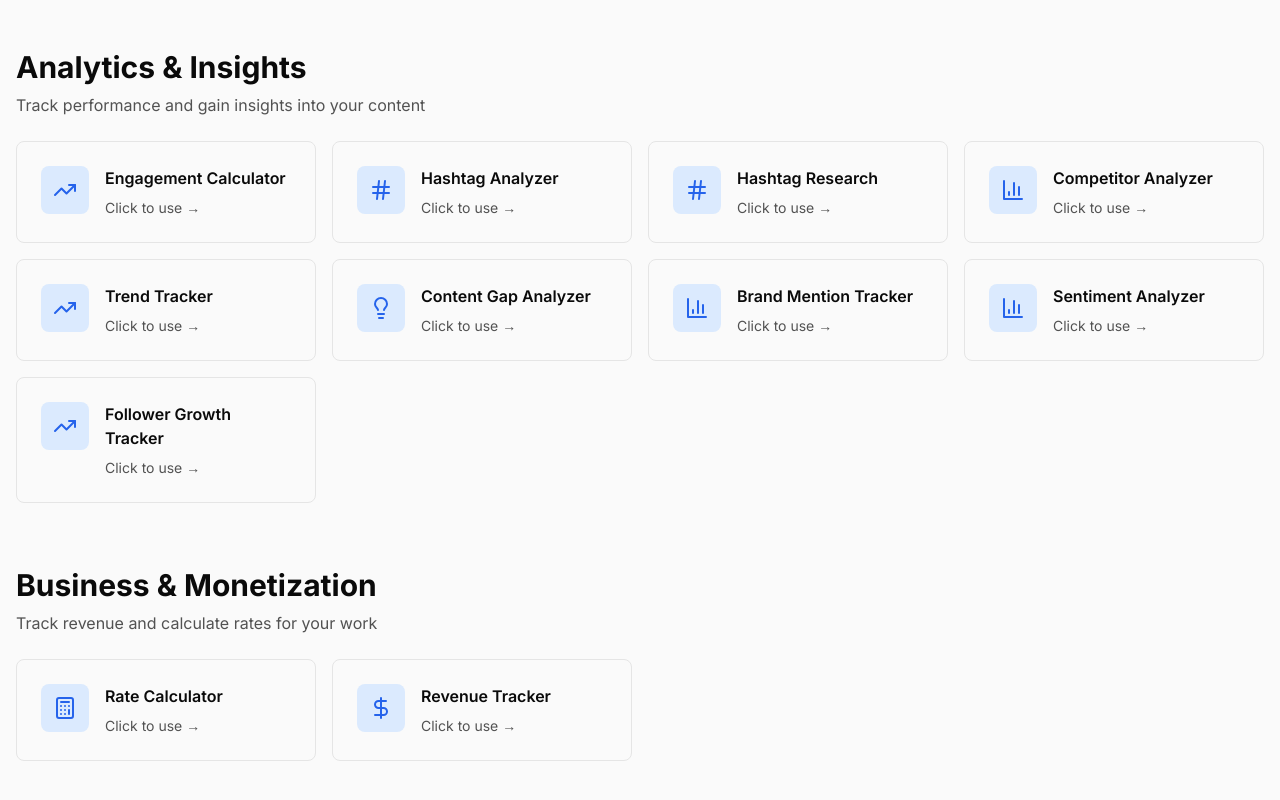
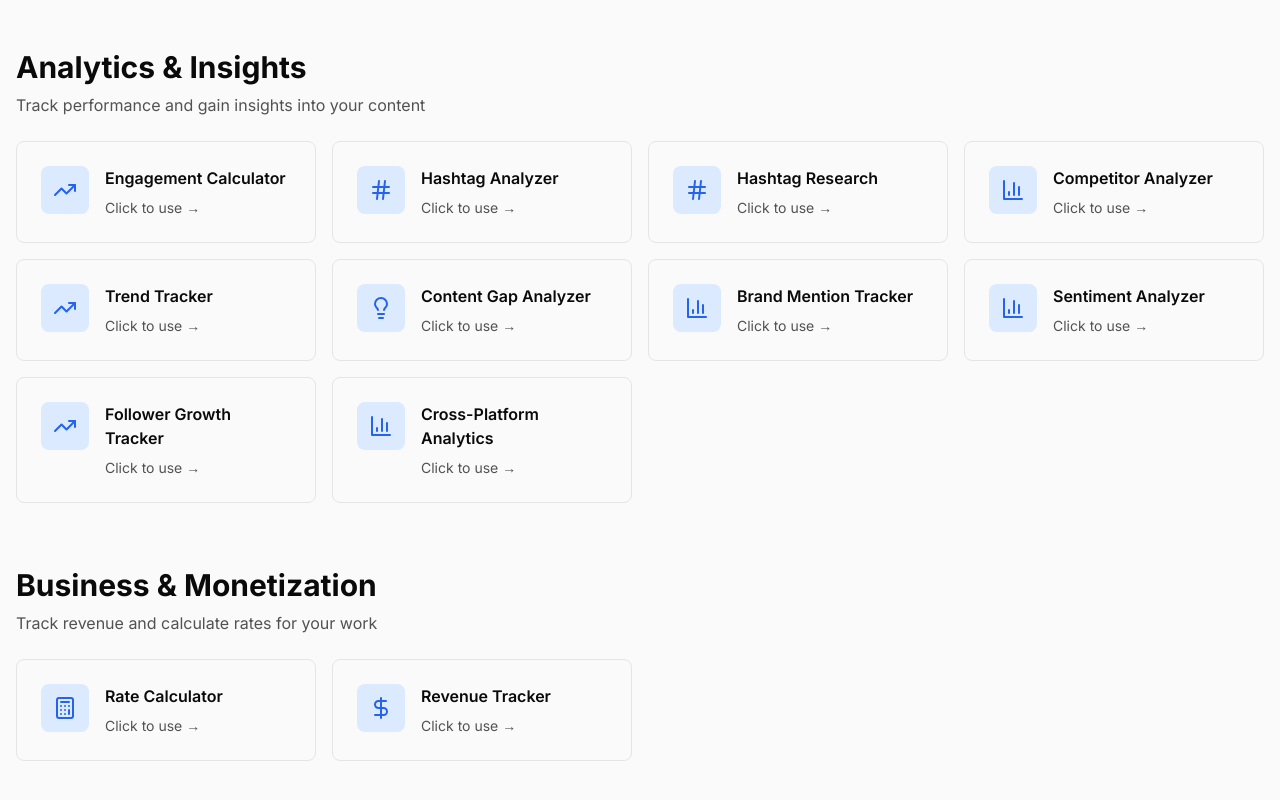
Before and after one commit to emasmela-dotcom/toolmarket365.com, a Next.js app: page /tools in a window 1280 px wide. Shown: the part 1380-2180 px from the top of the page. Built offline with nearby package versions, Linux system fonts and the light colour scheme.

Commit message:
Add Cross-Platform Analytics to Analytics & Insights section

```diff
--- a/app/tools/page.tsx
+++ b/app/tools/page.tsx
@@ -76,6 +76,7 @@ const toolSections = [
       { name: 'Brand Mention Tracker', slug: 'brand-mention-tracker', icon: BarChart3 },
       { name: 'Sentiment Analyzer', slug: 'sentiment-analyzer', icon: BarChart3 },
       { name: 'Follower Growth Tracker', slug: 'follower-growth-tracker', icon: TrendingUp },
+      { name: 'Cross-Platform Analytics', slug: 'cross-platform-analytics', icon: BarChart3 },
     ]
   },
   {
```
